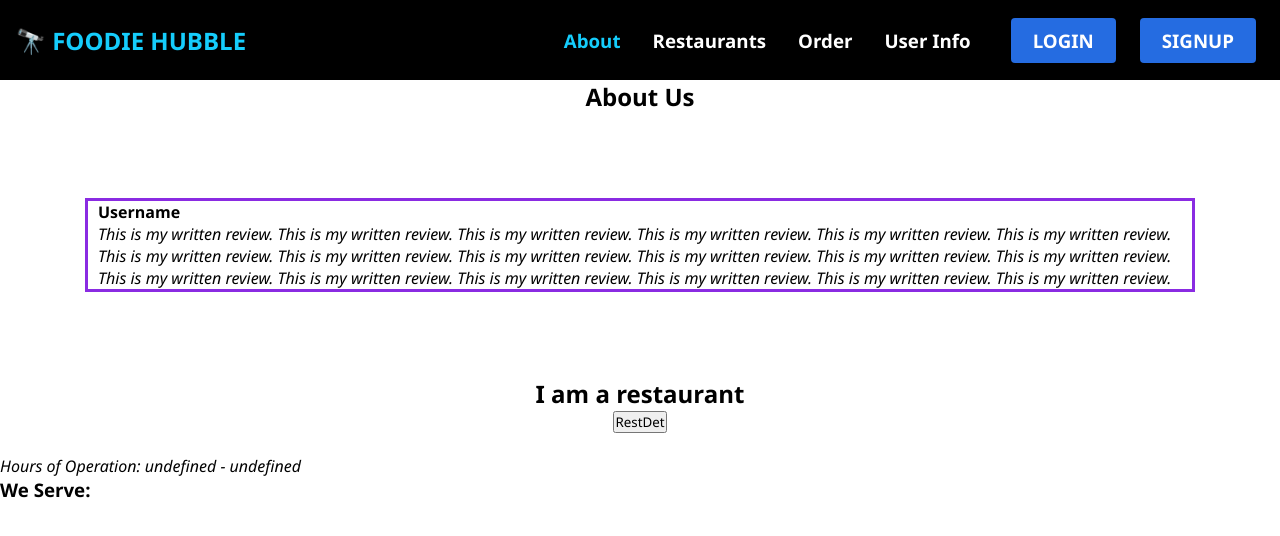
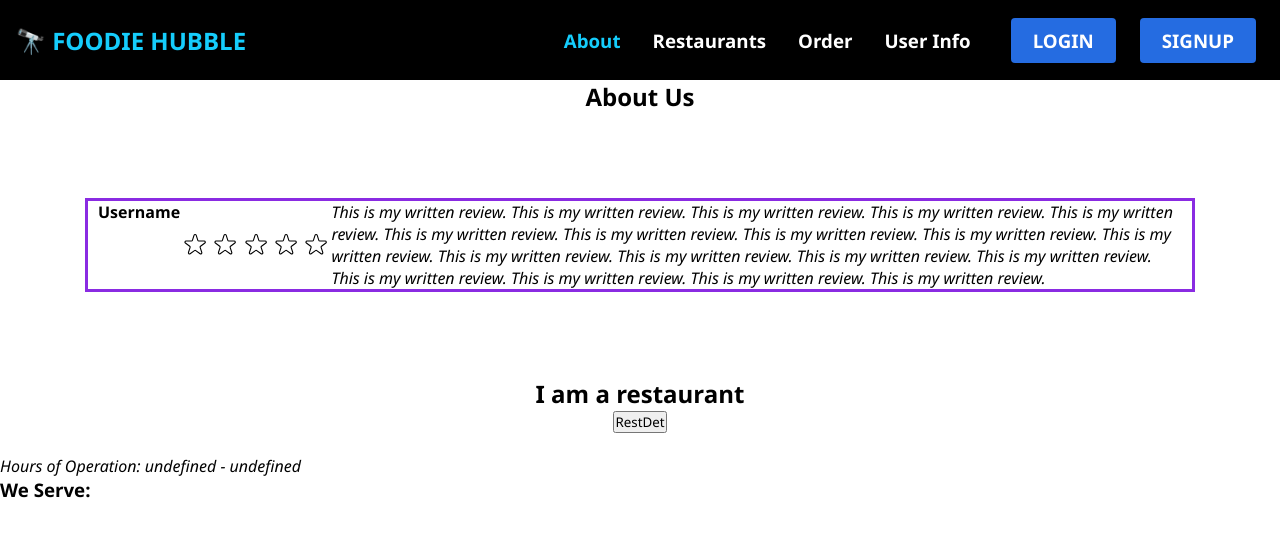
Before and after one commit to smeraldoflower/foodie-hubble-app, a React (Create React App) app: page /About in a window 1280 px wide. Shown: the top 536 px of the page. Built offline with nearby package versions, Linux system fonts and the light colour scheme.

Commit message:
useParams routing

```diff
--- a/src/App.js
+++ b/src/App.js
@@ -11,17 +11,17 @@ import RestaurantDetails from './components/RestaurantDetails';
 function App() {
 
   return (
+
     <Router>
       <div className="App">
         <NavBar/>
         <Switch>
           <Route path="/About" component={About} />
           <Route path="/Login" component={LoginPage} />
-          <Route path="/SearchResults" component={SearchResults} />
-          {/* <Route path="/restaurant/details/" component={RestaurantDetails}/> */}
+          <Route path="/SearchResults/:foodtype" component={SearchResults} />
+          <Route path="/restaurant/details/:id" component={RestaurantDetails}/>
           <Route path="/" component={Home} />
         </Switch>
-
       </div>
     </Router>
 
--- a/src/components/RestaurantDetails.js
+++ b/src/components/RestaurantDetails.js
@@ -1,17 +1,20 @@
 import React, { useState } from 'react'
 import axios from 'axios'
 import { api } from '../utilities/api'
+import { useParams } from "react-router-dom";
+
 
 function RestaurantDetails(props) {
+
+    const {id} = useParams();
 
     const[restaurantName, setRestaurantName] = useState('');
     const[hours, setHours] = useState({});
     const[foodtypes, setFoodTypes] = useState([]);
     const[bannerImg, setBannerImg] = useState(``);
 
-
     const getRestaurantDetail = () => {
-        axios.get(api.restaurantDetails(`5cc1f333df245c427cc2664b`))
+        axios.get(api.restaurantDetails(`${id}`))
             .then(function (response) {
                 setRestaurantName(response.data.data.name);
                 setHours(response.data.data.hour);
--- a/src/components/Review/Review.css
+++ b/src/components/Review/Review.css
@@ -1,3 +1,6 @@
+.flex{
+    display: flex;
+}
 .Review {
     margin: 85px;
     padding-left: 10px;
@@ -15,6 +18,7 @@
 }
 
 p{
+
     text-align: left;
     font-style: italic;
 }
--- a/src/components/Review/Review.js
+++ b/src/components/Review/Review.js
@@ -1,10 +1,24 @@
-import React from 'react';
+import React, { useState } from 'react';
 import './Review.css';
+import StarRating from './StarRating'
 
 function Review(props) {
+    const [rating, setRating] = useState(0);
+    const [hoverRating, setHoverRating] = useState(0);
+
     return (
-        <div className="Review">
+        <div className="Review flex">
             <h4 className="Review_Username">Username</h4>
+            {[1, 2, 3, 4, 5].map((index) => {
+                return (
+                    <StarRating
+                        index={1} rating={rating} hoverRating={hoverRating}
+                        onMouseEnter={() => { }}
+                        onMouseLeave={() => { }}
+                        onSaveRating={() => { }}
+                    />
+                )
+            })}
             <p>
                 This is my written review. This is my written review. This is my written review.
                 This is my written review. This is my written review. This is my written review.
--- /dev/null
+++ b/src/components/Review/StarIcon.css
@@ -0,0 +1,12 @@
+.StarIcon {
+    display: grid;
+    place-items: center;
+    margin: 2px;
+    font-size: 15px;
+}
+.w-6{
+    width: 1.75em;
+}
+.h-6{
+    height: 1.75em;
+}
--- /dev/null
+++ b/src/components/Review/StarIcon.js
@@ -0,0 +1,26 @@
+// Star Rating Styling Tutorial : https://youtu.be/Pl2Fn6PIpaI
+import React from 'react'
+import './StarIcon.css'
+
+function StarIcon(props) {
+    const{fill = 'none'} = props;
+
+    return (
+        <div className="StarIcon">
+            {/* Star Icon svg file from heroicons.dev*/}
+            <svg
+                class="w-6 h-6"
+                fill={fill}
+                stroke="currentColor"
+                viewBox="0 0 24 24"
+                xmlns="http://www.w3.org/2000/svg">
+                <path
+                    stroke-linecap="round" stroke-linejoin="round" stroke-width="1"
+                    d="M11.049 2.927c.3-.921 1.603-.921 1.902 0l1.519 4.674a1 1 0 00.95.69h4.915c.969 0 1.371 1.24.588 1.81l-3.976 2.888a1 1 0 00-.363 1.118l1.518 4.674c.3.922-.755 1.688-1.538 1.118l-3.976-2.888a1 1 0 00-1.176 0l-3.976 2.888c-.783.57-1.838-.197-1.538-1.118l1.518-4.674a1 1 0 00-.363-1.118l-3.976-2.888c-.784-.57-.38-1.81.588-1.81h4.914a1 1 0 00.951-.69l1.519-4.674z">
+                </path>
+            </svg>
+        </div>
+    )
+}
+
+export default StarIcon
--- /dev/null
+++ b/src/components/Review/StarRating.css
@@ -0,0 +1,4 @@
+.StarRating{
+    display: flex;
+    cursor: pointer;
+}
--- a/src/components/Review/StarRating.js
+++ b/src/components/Review/StarRating.js
@@ -1,18 +1,38 @@
 // Star Rating Styling Tutorial : https://youtu.be/Pl2Fn6PIpaI
 import React from 'react'
-
+import StarIcon from './StarIcon'
+import './StarRating.css';
 
 function StarRating(props) {
+
+    const {
+        index,
+        rating,
+        hoverRating,
+        onMouseEnter,
+        onMouseLeave,
+        onSaveRating,
+    } = props;
+
+    const fill = React.useMemo(() => {
+        if (hoverRating >= index) {
+            return 'blue';
+        }
+        else if (!hoverRating && rating >= index) {
+            return 'blue';
+        }
+        return 'none';
+
+    }, [rating, hoverRating, index]);
+
     return (
-        <div>
-            {/* Star Icon */}
-            <svg
-                class="w-6 h-6" fill="none" stroke="currentColor" viewBox="0 0 24 24" xmlns="http://www.w3.org/2000/svg">
-                <path
-                    stroke-linecap="round" stroke-linejoin="round" stroke-width="2"
-                    d="M11.049 2.927c.3-.921 1.603-.921 1.902 0l1.519 4.674a1 1 0 00.95.69h4.915c.969 0 1.371 1.24.588 1.81l-3.976 2.888a1 1 0 00-.363 1.118l1.518 4.674c.3.922-.755 1.688-1.538 1.118l-3.976-2.888a1 1 0 00-1.176 0l-3.976 2.888c-.783.57-1.838-.197-1.538-1.118l1.518-4.674a1 1 0 00-.363-1.118l-3.976-2.888c-.784-.57-.38-1.81.588-1.81h4.914a1 1 0 00.951-.69l1.519-4.674z">
-                </path>
-            </svg>
+        <div
+            className="StarRating"
+            onMouseEnter={() => onMouseEnter(index)}
+            onMouseLeave={() => onMouseLeave()}
+            onClick={() => onSaveRating(index)}
+        >
+            <StarIcon fill={fill} />
         </div>
     )
 }
--- a/src/pages/SearchResults.js
+++ b/src/pages/SearchResults.js
@@ -1,5 +1,5 @@
 import React, { useState, useEffect } from 'react';
-import { Route, BrowserRouter as Router, Switch, Link, Redirect } from "react-router-dom";
+import { useParams } from "react-router-dom";
 import axios from 'axios';
 import { api } from '../utilities/api';
 import SearchBar from '../components/SearchBar/SearchBar';
```
Also changed, not shown: 1 other file (tests, documents, lock files or other folders).
